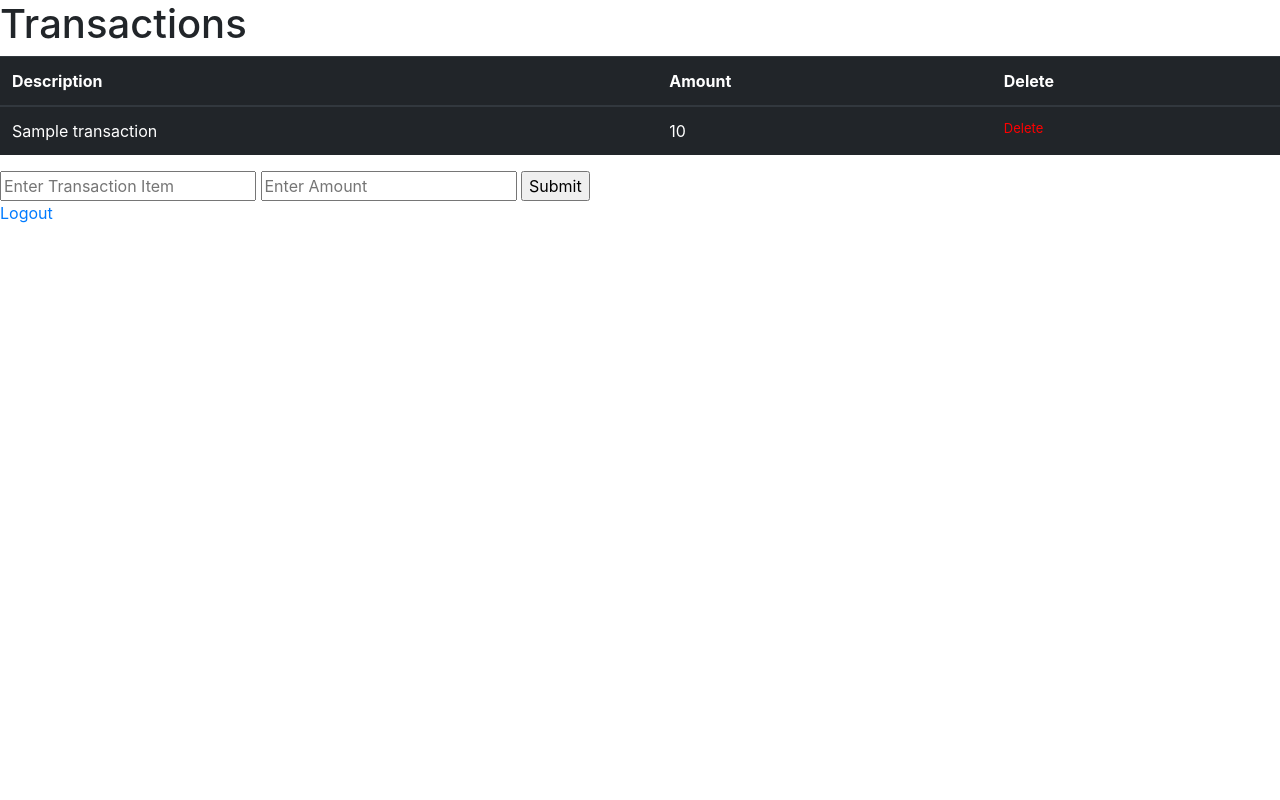
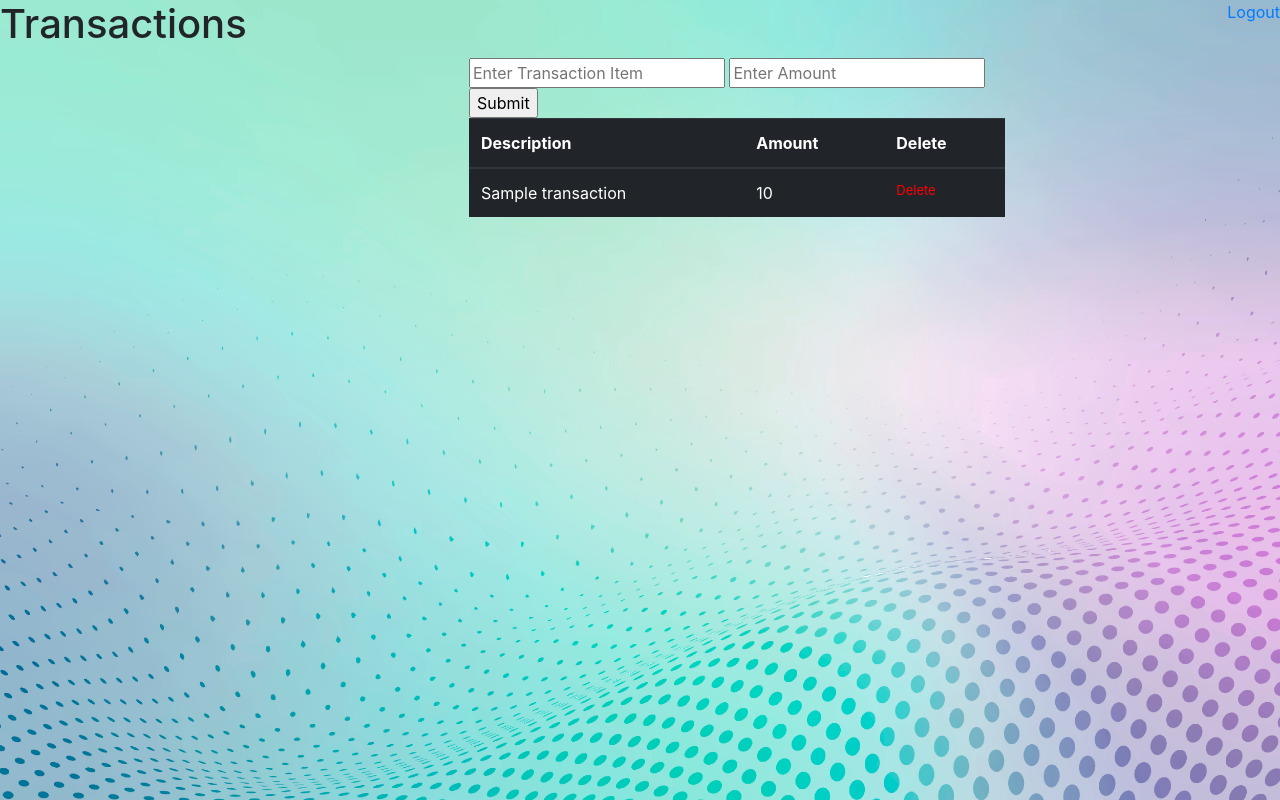
Before and after one commit to dimiprousalis/GoodDimes, a Node project: template views/transactions.ejs in a window 1280 px wide. Run offline with Node 20 templates, Linux system fonts and the light colour scheme; the template is opened without the code that fills it: most values are stand-ins (such as "Sample title", 1, 10 or a date in 2020); some libraries are stand-ins or nearby versions.

Commit message:
make prettier

```diff
--- a/public/css/style.css
+++ b/public/css/style.css
@@ -1,7 +1,44 @@
-h1{
-    color: red;
+/* Box Model Hack */
+* {
+    box-sizing: border-box;
 }
-.del{
+
+/* Clear fix hack */
+.clearfix:after {
+    content: ".";
+    display: block;
+    clear: both;
+    visibility: hidden;
+    line-height: 0;
+    height: 0;
+}
+
+.clear {
+    clear: both;
+}
+
+html {
+    height: 100%;
+}
+
+body {
+    background-image: url("images/abstract.jpg");
+    background-color: hsl(0, 0%, 80%);
+    background-position: center;
+    background-repeat: no-repeat;
+    background-size: cover;
+    display: flex;
+}
+
+.del {
     font-size: small;
     color: red;
 }
+
+.container {
+    justify-content: center;
+    margin-top: 2%;
+    background: transparent;
+    width: 600px;
+    padding: 2rem;
+}
--- a/views/index.ejs
+++ b/views/index.ejs
@@ -6,7 +6,8 @@
     <meta name="viewport" content="width=device-width, initial-scale=1.0">
     <link rel="stylesheet" href="https://cdn.jsdelivr.net/npm/bootstrap@4.0.0/dist/css/bootstrap.min.css"
     integrity="sha384-Gn5384xqQ1aoWXA+058RXPxPg6fy4IWvTNh0E263XmFcJlSAwiGgFAW/dAiS6JXm" crossorigin="anonymous">
-    <title>Document</title>
+    <link rel="stylesheet" href="css/style.css">
+    <title>Home</title>
 </head>
 <body>
     <h1>Start tracking your IOUs!</h1>
--- a/views/login.ejs
+++ b/views/login.ejs
@@ -6,7 +6,8 @@
     <meta name="viewport" content="width=device-width, initial-scale=1.0">
     <link rel="stylesheet" href="https://cdn.jsdelivr.net/npm/bootstrap@4.0.0/dist/css/bootstrap.min.css"
     integrity="sha384-Gn5384xqQ1aoWXA+058RXPxPg6fy4IWvTNh0E263XmFcJlSAwiGgFAW/dAiS6JXm" crossorigin="anonymous">
-    <title>Document</title>
+    <link rel="stylesheet" href="css/style.css">
+    <title>Login</title>
 </head>
 <body>
     <% if (locals.messages.errors) { %>
--- a/views/signup.ejs
+++ b/views/signup.ejs
@@ -7,6 +7,7 @@
     <meta name="viewport" content="width=device-width, initial-scale=1.0">
     <link rel="stylesheet" href="https://cdn.jsdelivr.net/npm/bootstrap@4.0.0/dist/css/bootstrap.min.css"
         integrity="sha384-Gn5384xqQ1aoWXA+058RXPxPg6fy4IWvTNh0E263XmFcJlSAwiGgFAW/dAiS6JXm" crossorigin="anonymous">
+    <link rel="stylesheet" href="css/style.css">
     <title>Sign Up</title>
 </head>
 
--- a/views/transactions.ejs
+++ b/views/transactions.ejs
@@ -5,14 +5,23 @@
   <meta charset="UTF-8">
   <meta http-equiv="X-UA-Compatible" content="IE=edge">
   <meta name="viewport" content="width=device-width, initial-scale=1.0">
-  <link rel="stylesheet" href="css/style.css">
   <link rel="stylesheet" href="https://cdn.jsdelivr.net/npm/bootstrap@4.0.0/dist/css/bootstrap.min.css"
     integrity="sha384-Gn5384xqQ1aoWXA+058RXPxPg6fy4IWvTNh0E263XmFcJlSAwiGgFAW/dAiS6JXm" crossorigin="anonymous">
-  <title>Document</title>
+  <link rel="stylesheet" href="css/style.css">
+  <title>Transactions</title>
 </head>
 
 <body>
   <h1>Transactions</h1>
+
+  <div class="container">
+    <form action="/transactions/createTransaction" method='POST'>
+      <input type="text" placeholder="Enter Transaction Item" name='transactionItem'>
+      <input type="number" step="any" placeholder="Enter Amount" name='amountItem'>
+      <input type="submit">
+    </form>
+
+
 
   <table class="table table-hover table-dark">
     <thead>
@@ -38,12 +47,8 @@
     </tbody>
   </table>
 
+</div>
 
-  <form action="/transactions/createTransaction" method='POST'>
-    <input type="text" placeholder="Enter Transaction Item" name='transactionItem'>
-    <input type="number" step="any" placeholder="Enter Amount" name='amountItem'>
-    <input type="submit">
-  </form>
 
   <a href="/logout">Logout</a>
 
```
Also changed, not shown: public/css/images/abstract.jpg (added), public/css/images/abstract2.jpg (added), public/css/images/abstract3.jpg (added), public/css/images/moneytree.jpg (added).
